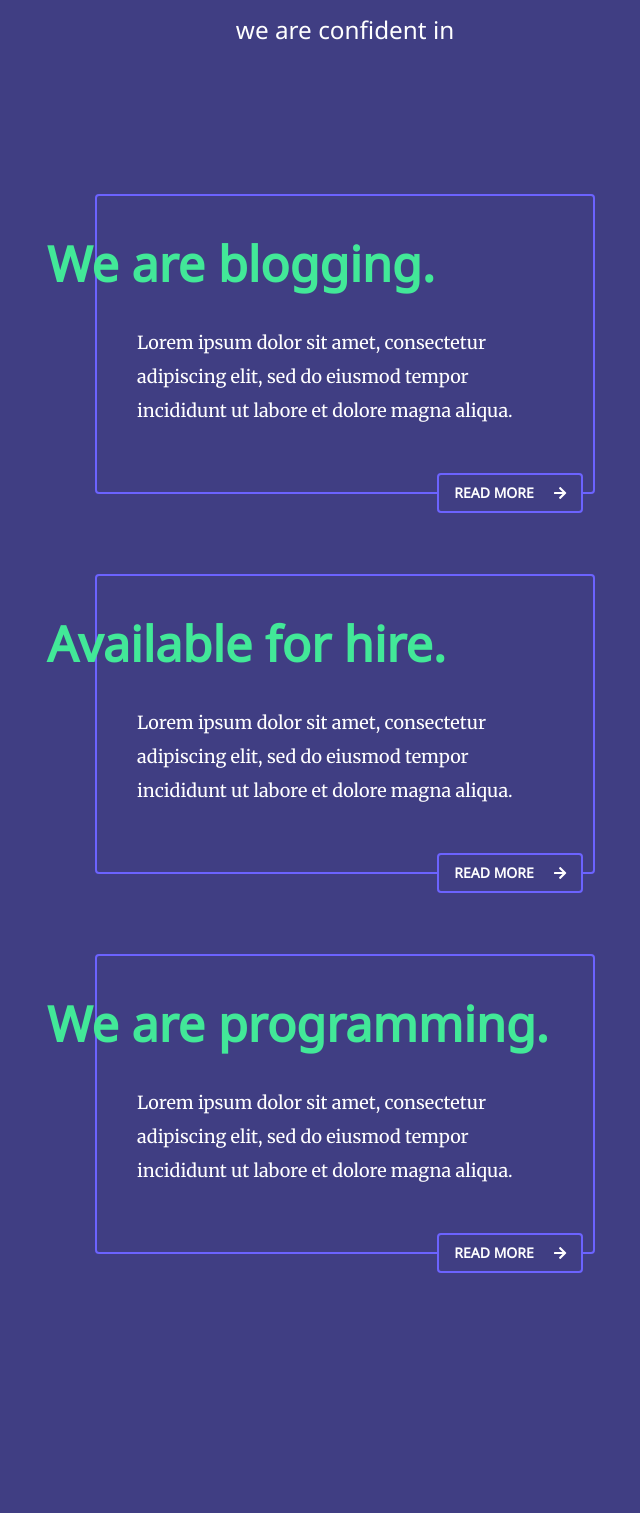
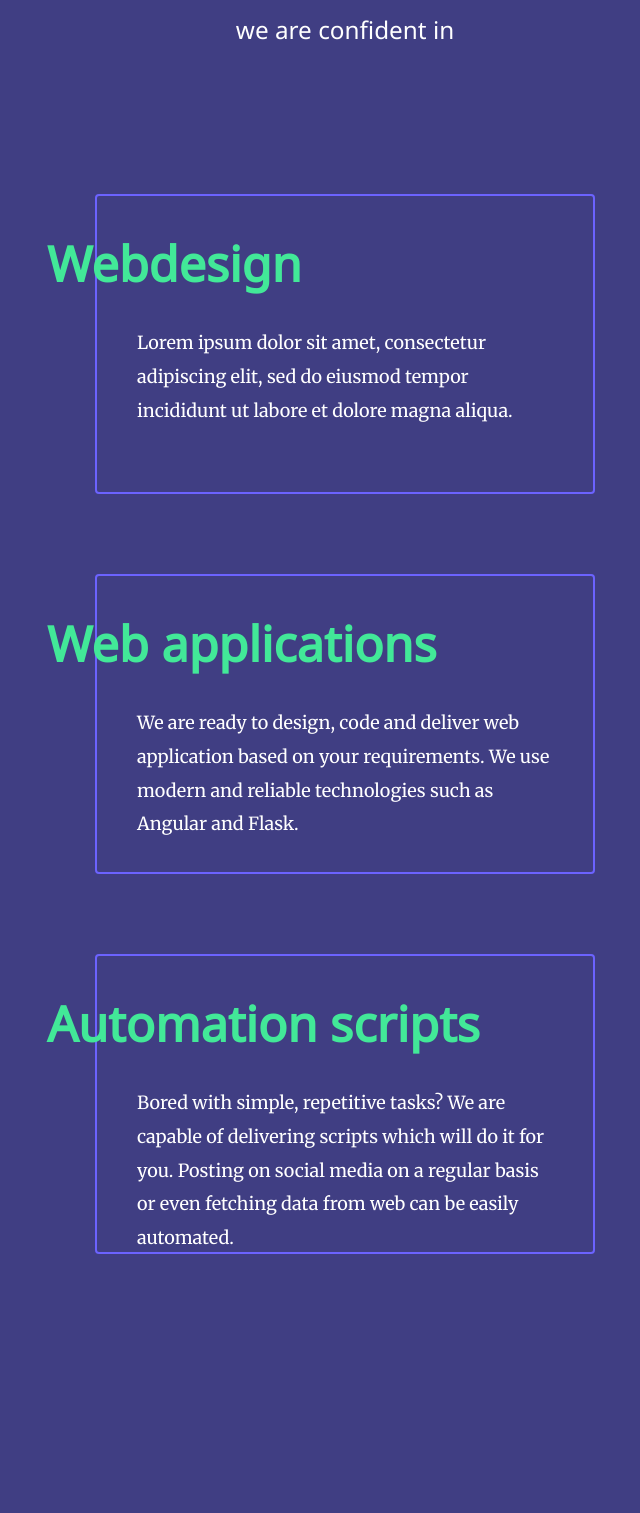
Before and after one commit to TSC-Apps/Blog, a Django app: page / in a window 1280 px wide. Shown: the part 3321-4834 px from the top of the page, without its empty margins (295-935 px from the left). Run offline with Django 3.2, Linux system fonts and the light colour scheme; data that the repository does not hold is empty; some libraries are stand-ins or nearby versions.

Commit message:
Partly replaced placeholders

```diff
--- a/blog/templates/blog/footer.html
+++ b/blog/templates/blog/footer.html
@@ -4,7 +4,7 @@
         <div class="footer__menu">
             <div class="footer__menu--1">
                 <h6>Sample</h6>
-                <a href="mailto: mail@gmail.com">mail@gmail.com</a>
+                <a href="mailto: webdesign@frankiewicz.com.pl">Get in touch</a>
             </div>
             <div class="footer__menu--2">
                 <h6>Menu</h6>
--- a/templates/footer.html
+++ b/templates/footer.html
@@ -3,7 +3,7 @@
         <div class="footer__menu">
             <div class="footer__menu--1">
                 <h6>Sample</h6>
-                <a href="mailto: mail@gmail.com">mail@gmail.com</a>
+                <a href="mailto: webdesign@frankiewicz.com.pl">Get in touch</a>
             </div>
             <div class="footer__menu--2">
                 <h6>Menu</h6>
--- a/templates/home.html
+++ b/templates/home.html
@@ -5,10 +5,13 @@
         <div class="container">
             <div class="header__text">
                 <h1>Nice to meet you.</h1>
-                <h2 data-aos="fade-in">This is a place where you can broaden your horizons at programming, UX/UI design and electronics.
+                <h2 data-aos="fade-in">This is a place where you can broaden your horizons at programming, UX/UI design
+                    and electronics.
                 </h2>
-                <a href="{% url 'home-page' %}#team""><button class="button button--submit button--header" type="submit" data-aos="fade-up">GET TO KNOW US<i
-                    class="button__icon fas fa-arrow-right"></i></button></a>
+                <a href="{% url 'home-page' %}#team"">
+                <button class="button button--submit button--header" type="submit" data-aos="fade-up">GET TO KNOW US<i
+                        class="button__icon fas fa-arrow-right"></i></button>
+                </a>
             </div>
 
             <div class="vectors--header">
@@ -96,7 +99,7 @@
             <div class="offer__boxes">
                 <div data-aos="fade-right" data-aos-delay="100" class="offer__box">
                     <span class="offer__box--title">
-                        We are blogging.
+                        Webdesign
                     </span>
                     <p class="offer__box--description">
                         Lorem ipsum dolor sit amet, consectetur adipiscing elit, sed do eiusmod tempor incididunt ut
@@ -104,34 +107,26 @@
                         dolore magna
                         aliqua.
                     </p>
-                    <button class="button button--blue" type="submit">READ MORE<i
-                            class="button__icon fas fa-arrow-right"></i></button>
                 </div>
                 <div data-aos="fade-down" class="offer__box">
                     <span class="offer__box--title">
-                        Available for hire.
+                        Web applications
                     </span>
                     <p class="offer__box--description">
-                        Lorem ipsum dolor sit amet, consectetur adipiscing elit, sed do eiusmod tempor incididunt ut
-                        labore et
-                        dolore magna
-                        aliqua.
+                        We are ready to design, code and deliver web application based on
+                        your requirements. We use modern and reliable technologies such as
+                        Angular and Flask.
                     </p>
-                    <button class="button button--blue" type="submit">READ MORE<i
-                            class="button__icon fas fa-arrow-right"></i></button>
                 </div>
                 <div data-aos="fade-up" data-aos-delay="200" class="offer__box">
                     <span class="offer__box--title">
-                        We are programming.
+                        Automation scripts
                     </span>
                     <p class="offer__box--description">
-                        Lorem ipsum dolor sit amet, consectetur adipiscing elit, sed do eiusmod tempor incididunt ut
-                        labore et
-                        dolore magna
-                        aliqua.
+                        Bored with simple, repetitive tasks? We are capable of delivering
+                        scripts which will do it for you. Posting on social media
+                        on a regular basis or even fetching data from web can be easily automated.
                     </p>
-                    <button class="button button--blue" type="submit">READ MORE<i
-                            class="button__icon fas fa-arrow-right"></i></button>
                 </div>
             </div>
         </div>
@@ -145,15 +140,8 @@
             <h4 data-aos="fade-up" data-aos-delay="100">projects we are proud of</h4>
 
             <div class="portfolio__boxes">
-                <div data-aos="fade-right" class="portfolio__box portfolio__box--1">
-                    <div class="portfolio__box--name">
-                        FB Redesign
-                    </div>
-                    <div class="portfolio__box--description">
-                        DESIGN
-                    </div>
-                </div>
 
+                <a href="http://kancelarie-chmielewscy.pl">
                     <div data-aos="fade-down" data-aos-delay="100" class="portfolio__box portfolio__box--2">
                         <div class="portfolio__box--name">
                             Kancelaria Chmielewscy
@@ -162,7 +150,9 @@
                             HTML / CSS / JS / SEO / DESIGN
                         </div>
                     </div>
+                </a>
 
+                <a href="http://homebraintsc.eu.pythonanywhere.com/">
                     <div data-aos="fade-right" data-aos-delay="100" class="portfolio__box portfolio__box--3">
                         <div class="portfolio__box--name">
                             homeBrain
@@ -171,7 +161,9 @@
                             FLASK / HTML / CSS / JS / DESIGN
                         </div>
                     </div>
+                </a>
 
+                <a href="http://www.seedmed.pl">
                     <div data-aos="fade-up" class="portfolio__box portfolio__box--4">
                         <div class="portfolio__box--name">
                             SeedMed
@@ -180,6 +172,8 @@
                             WordPress / HTML / CSS / JS / SEO / DESIGN
                         </div>
                     </div>
+                </a>
+
             </div>
         </div>
         <img src="{% static "img/vector--4.svg" %}" class="vector vector--5" alt="">
@@ -195,5 +189,5 @@
         </div>
     </section>
     <!-- END OF PORTFOLIO -->
-    {% include "footer.html"%}
+    {% include "footer.html" %}
 {% endblock %}
--- a/templates/szymonf.html
+++ b/templates/szymonf.html
@@ -12,17 +12,13 @@
                 <img src="/static/img/people--1.png" class="author--img">
                 <div class="author--info">
                     <div class="author--icons">
-                        <i class="fab fa-facebook-f"></i>
                         <i class="fab fa-github"></i>
                         <i class="fab fa-linkedin-in"></i>
                     </div>
                     <h3>Szymon Frankiewicz</h3>
                     <h4>DevOps and electronics hobbyist</h4>
                     <div class="author--skills">
-                        <i class="fab fa-js"></i>
-                        <i class="fab fa-angular"></i>
-                        <i class="fab fa-css3-alt"></i>
-                        <i class="fab fa-html5"></i>
+{#                        windows linux docker k8s#}
                     </div>
                 </div>
             </div>
```
Also changed, not shown: templates/tymek.html (+8 -4 lines). Lines whose indentation alone changed are shown as unchanged.
